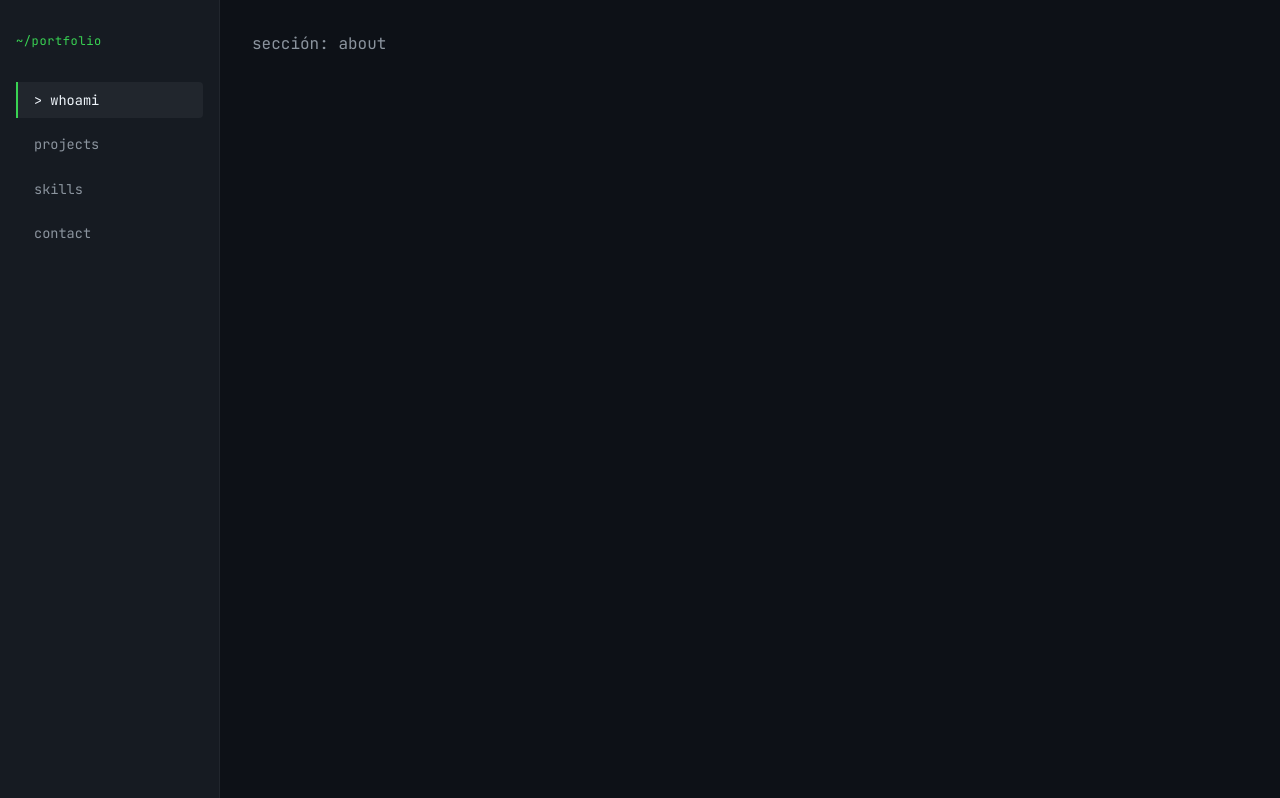
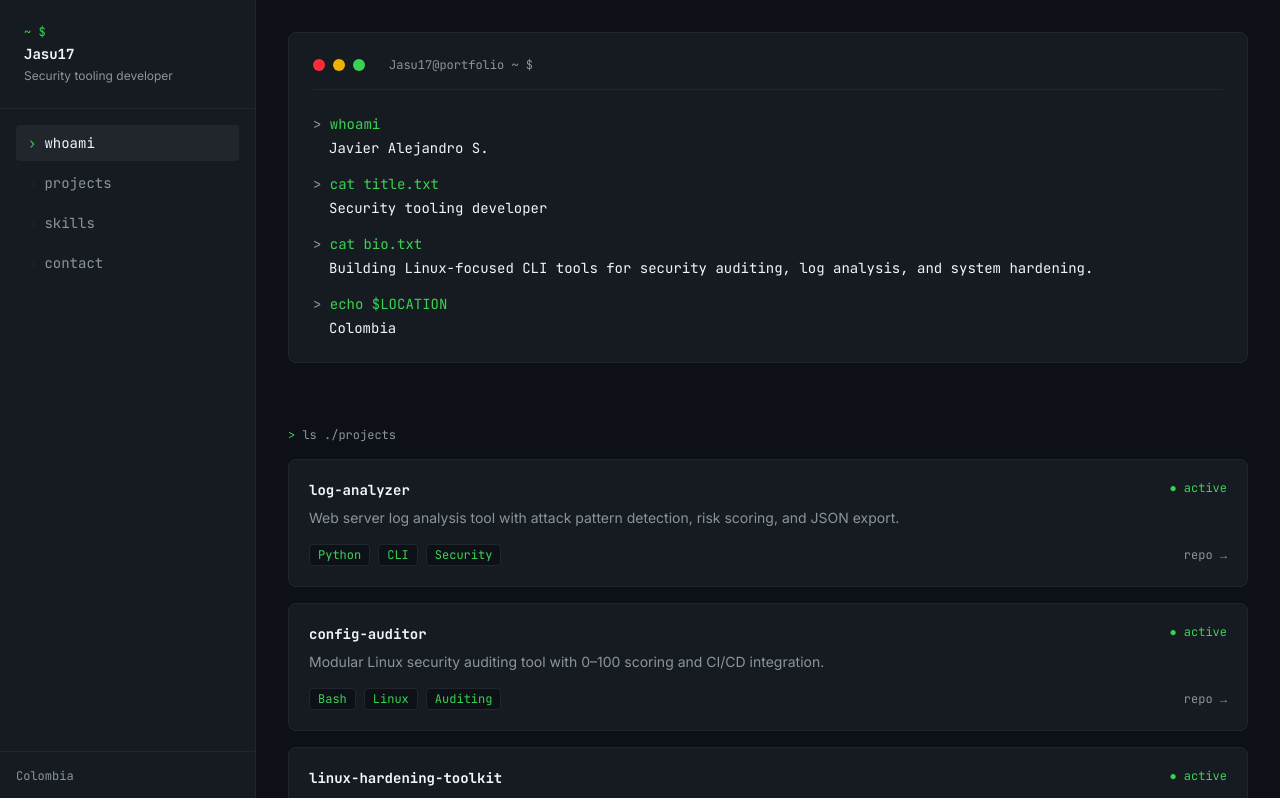
Before and after one commit to Jasu17/Jasu17.github.io, a React (Vite) app: page / in a window 1280 px wide. Shown: the top 798 px of the page. Built offline with nearby package versions, Linux system fonts and the light colour scheme.

Commit message:
feat: initial setup with dashboard layout

```diff
--- a/src/App.jsx
+++ b/src/App.jsx
@@ -1,21 +1,18 @@
-import { useState } from 'react'
-import Sidebar from './components/Sidebar'
+import Sidebar from "./components/Sidebar"
+import Hero from "./components/Hero"
+import Projects from "./components/Projects"
+import Skills from "./components/Skills"
+import Contact from "./components/Contact"
 
 export default function App() {
-  const [active, setActive] = useState('about')
-
-  return (
-    <div style={{ display: 'flex' }}>
-      <Sidebar active={active} onNavigate={setActive} />
-      <main style={{
-        marginLeft: '220px',
-        padding: '2rem',
-        minHeight: '100vh',
-        width: '100%',
-      }}>
-        <p style={{ fontFamily: 'JetBrains Mono, monospace', color: 'var(--color-muted)' }}>
-          sección: {active}
-        </p>
+  return(
+    <div className="flex min-h-screen bg-base text-text-primary font-sans">
+      <Sidebar />
+      <main className="flex-1 ml-64 p-8">
+        <Hero />
+        <Projects />
+        <Skills />
+        <Contact />
       </main>
     </div>
   )
--- /dev/null
+++ b/src/components/Contact.jsx
@@ -0,0 +1,39 @@
+import { profile } from '../data/portfolio'
+
+const links = [
+  { label: 'github', url: profile.github, value: profile.handle },
+  { label: 'linkedin', url: profile.linkedin, value: `in/${profile.handle}` },
+]
+
+export default function Contact() {
+  return (
+    <section id="contact" className="mb-16">
+
+      <h2 className="font-mono text-text-secondary text-xs mb-4">
+        <span className="text-accent">{'>'}</span> contact --list
+      </h2>
+
+      <div className="bg-surface border border-border rounded-lg p-5">
+        <div className="space-y-3">
+          {links.map((link) => (
+            <div key={link.label} className="flex items-center gap-4">
+              <span className="font-mono text-text-secondary text-sm w-20">
+                {link.label}
+              </span>
+              <span className="text-border font-mono text-sm">→</span>
+              <a
+                href={link.url}
+                target="_blank"
+                rel="noopener noreferrer"
+                className="font-mono text-accent text-sm hover:underline"
+              >
+                {link.value}
+              </a>
+            </div>
+          ))}
+        </div>
+      </div>
+
+    </section>
+  )
+}
--- /dev/null
+++ b/src/components/Hero.jsx
@@ -0,0 +1,55 @@
+import { profile } from '../data/portfolio'
+import { useEffect, useState } from 'react'
+
+const lines = [
+  { prompt: 'whoami', output: profile.name },
+  { prompt: 'cat title.txt', output: profile.title },
+  { prompt: 'cat bio.txt', output: profile.bio },
+  { prompt: 'echo $LOCATION', output: profile.location },
+]
+
+export default function Hero() {
+  const [visibleLines, setVisibleLines] = useState(0)
+
+  useEffect(() => {
+    if (visibleLines >= lines.length) return
+    const timer = setTimeout(() => {
+      setVisibleLines((v) => v + 1)
+    }, 600)
+    return () => clearTimeout(timer)
+  }, [visibleLines])
+
+  return (
+    <section id="whoami" className="mb-16">
+      <div className="bg-surface border border-border rounded-lg p-6 font-mono text-sm">
+
+        {/* Terminal bar */}
+        <div className="flex items-center gap-2 mb-6 pb-4 border-b border-border">
+          <span className="w-3 h-3 rounded-full bg-red-500"></span>
+          <span className="w-3 h-3 rounded-full bg-yellow-500"></span>
+          <span className="w-3 h-3 rounded-full bg-accent"></span>
+          <span className="ml-4 text-text-secondary text-xs">{profile.handle}@portfolio ~ $</span>
+        </div>
+
+        {/* Lines */}
+        <div className="space-y-4">
+          {lines.slice(0, visibleLines).map((line, i) => (
+            <div key={i}>
+              <p className="text-accent">
+                <span className="text-text-secondary">{'>'} </span>
+                {line.prompt}
+              </p>
+              <p className="text-text-primary mt-1 pl-4">{line.output}</p>
+            </div>
+          ))}
+        </div>
+
+        {/* Cursor */}
+        {visibleLines < lines.length && (
+          <span className="inline-block w-2 h-4 bg-accent mt-4 animate-pulse"></span>
+        )}
+
+      </div>
+    </section>
+  )
+}
--- /dev/null
+++ b/src/components/Projects.jsx
@@ -0,0 +1,63 @@
+import { projects } from '../data/portfolio'
+
+const statusColor = {
+  active: 'text-accent',
+  wip: 'text-yellow-500',
+  archived: 'text-text-secondary',
+}
+
+export default function Projects() {
+  return (
+    <section id="projects" className="mb-16">
+
+      <h2 className="font-mono text-text-secondary text-xs mb-4">
+        <span className="text-accent">{'>'}</span> ls ./projects
+      </h2>
+
+      <div className="grid grid-cols-1 gap-4">
+        {projects.map((project) => (
+          <div
+            key={project.id}
+            className="bg-surface border border-border rounded-lg p-5 hover:border-accent transition-colors"
+          >
+            <div className="flex items-start justify-between mb-2">
+              <span className="font-mono text-text-primary text-sm font-bold">
+                {project.name}
+              </span>
+              <span className={`font-mono text-xs ${statusColor[project.status]}`}>
+                ● {project.status}
+              </span>
+            </div>
+
+            <p className="font-sans text-text-secondary text-sm mb-4">
+              {project.description}
+            </p>
+
+            <div className="flex items-center justify-between">
+              <div className="flex gap-2 flex-wrap">
+                {project.tags.map((tag) => (
+                  <span
+                    key={tag}
+                    className="font-mono text-xs text-accent bg-base border border-border px-2 py-0.5 rounded"
+                  >
+                    {tag}
+                  </span>
+                ))}
+              </div>
+
+              <a
+                href={project.repo}
+                target="_blank"
+                rel="noopener noreferrer"
+                className="font-mono text-xs text-text-secondary hover:text-accent transition-colors"
+              >
+                repo →
+              </a>
+            </div>
+          </div>
+        ))}
+      </div>
+
+    </section>
+  )
+}
--- a/src/components/Sidebar.jsx
+++ b/src/components/Sidebar.jsx
@@ -1,56 +1,70 @@
+import { useEffect, useState } from 'react'
+import { profile } from '../data/portfolio'
+
 const navItems = [
-  { id: 'about',    label: 'whoami' },
+  { id: 'whoami', label: 'whoami' },
   { id: 'projects', label: 'projects' },
-  { id: 'skills',   label: 'skills' },
-  { id: 'contact',  label: 'contact' },
+  { id: 'skills', label: 'skills' },
+  { id: 'contact', label: 'contact' },
 ]
 
-export default function Sidebar({ active, onNavigate }) {
+export default function Sidebar() {
+  const [active, setActive] = useState('whoami')
+
+  useEffect(() => {
+    const observers = navItems.map(({ id }) => {
+      const el = document.getElementById(id)
+      if (!el) return null
+
+      const observer = new IntersectionObserver(
+        ([entry]) => {
+          if (entry.isIntersecting) setActive(id)
+        },
+        { threshold: 0.3 }
+      )
+      observer.observe(el)
+      return observer
+    })
+
+    return () => observers.forEach((o) => o && o.disconnect())
+  }, [])
+
   return (
-    <aside style={{
-      width: '220px',
-      minHeight: '100vh',
-      backgroundColor: 'var(--color-surface)',
-      borderRight: '1px solid var(--color-border)',
-      padding: '2rem 1rem',
-      display: 'flex',
-      flexDirection: 'column',
-      gap: '0.5rem',
-      position: 'fixed',
-      top: 0,
-      left: 0,
-    }}>
-      <div style={{
-        fontFamily: 'JetBrains Mono, monospace',
-        color: 'var(--color-accent)',
-        fontSize: '0.75rem',
-        marginBottom: '1.5rem',
-        letterSpacing: '0.05em',
-      }}>
-        ~/portfolio
+    <aside className="fixed top-0 left-0 h-screen w-64 bg-surface border-r border-border flex flex-col">
+
+      {/* Header */}
+      <div className="p-6 border-b border-border">
+        <p className="font-mono text-accent text-xs mb-1">~ $</p>
+        <p className="font-mono text-text-primary text-sm font-bold">{profile.handle}</p>
+        <p className="font-sans text-text-secondary text-xs mt-1">{profile.title}</p>
       </div>
 
-      {navItems.map(item => (
-        <button
-          key={item.id}
-          onClick={() => onNavigate(item.id)}
-          style={{
-            background: active === item.id ? 'var(--color-border)' : 'transparent',
-            border: 'none',
-            borderLeft: active === item.id ? '2px solid var(--color-accent)' : '2px solid transparent',
-            color: active === item.id ? 'var(--color-text)' : 'var(--color-muted)',
-            fontFamily: 'JetBrains Mono, monospace',
-            fontSize: '0.85rem',
-            padding: '0.5rem 1rem',
-            cursor: 'pointer',
-            textAlign: 'left',
-            borderRadius: '0 4px 4px 0',
-            transition: 'all 0.15s ease',
-          }}
-        >
-          {active === item.id ? '> ' : '  '}{item.label}
-        </button>
-      ))}
+      {/* Nav */}
+      <nav className="flex-1 p-4">
+        <ul className="space-y-1">
+          {navItems.map((item) => (
+            <li key={item.id}>
+              <a
+                href={`#${item.id}`}
+                className={`flex items-center gap-2 px-3 py-2 rounded font-mono text-sm transition-colors
+                  ${active === item.id
+                    ? 'text-text-primary bg-border'
+                    : 'text-text-secondary hover:text-text-primary hover:bg-border'
+                  }`}
+              >
+                <span className={active === item.id ? 'text-accent' : 'text-border'}>›</span>
+                {item.label}
+              </a>
+            </li>
+          ))}
+        </ul>
+      </nav>
+
+      {/* Footer */}
+      <div className="p-4 border-t border-border">
+        <p className="font-mono text-text-secondary text-xs">{profile.location}</p>
+      </div>
+
     </aside>
   )
 }
--- /dev/null
+++ b/src/components/Skills.jsx
@@ -0,0 +1,34 @@
+import { skills } from '../data/portfolio'
+
+export default function Skills() {
+  return (
+    <section id="skills" className="mb-16">
+
+      <h2 className="font-mono text-text-secondary text-xs mb-4">
+        <span className="text-accent">{'>'}</span> cat skills.json
+      </h2>
+
+      <div className="bg-surface border border-border rounded-lg p-5 font-mono text-sm">
+        <p className="text-border mb-4">{'{'}</p>
+
+        {skills.map((group, i) => (
+          <div key={group.category} className="mb-3 pl-4">
+            <span className="text-accent">"{group.category}"</span>
+            <span className="text-text-secondary">: [</span>
+            <div className="pl-4 mt-1 flex flex-wrap gap-2">
+              {group.items.map((item, j) => (
+                <span key={item} className="text-text-primary">
+                  "{item}"{j < group.items.length - 1 ? ',' : ''}
+                </span>
+              ))}
+            </div>
+            <span className="text-text-secondary">]{i < skills.length - 1 ? ',' : ''}</span>
+          </div>
+        ))}
+
+        <p className="text-border mt-2">{'}'}</p>
+      </div>
+
+    </section>
+  )
+}
--- /dev/null
+++ b/src/data/portfolio.js
@@ -0,0 +1,43 @@
+export const profile = {
+  name: "Javier Alejandro S.",
+  handle: "Jasu17",
+  title: "Security tooling developer",
+  bio: "Building Linux-focused CLI tools for security auditing, log analysis, and system hardening.",
+  location: "Colombia",
+  github: "https://github.com/Jasu17",
+  linkedin: "https://linkedin.com/in/javier-alejandro-s-526483321",
+  avatarPlaceholder: true,
+}
+
+export const projects = [
+  {
+    id: "log-analyzer",
+    name: "log-analyzer",
+    description: "Web server log analysis tool with attack pattern detection, risk scoring, and JSON export.",
+    tags: ["Python", "CLI", "Security"],
+    status: "active",
+    repo: "https://github.com/Jasu17/log-analyzer.git",
+  },
+  {
+    id: "config-auditor",
+    name: "config-auditor",
+    description: "Modular Linux security auditing tool with 0–100 scoring and CI/CD integration.",
+    tags: ["Bash", "Linux", "Auditing"],
+    status: "active",
+    repo: "https://github.com/Jasu17/Config-auditor.git",
+  },
+  {
+    id: "hardening-toolkit",
+    name: "linux-hardening-toolkit",
+    description: "Modular hardening toolkit covering SSH, firewall, sysctl, services, users, and audit domains.",
+    tags: ["Bash", "Linux", "Hardening"],
+    status: "active",
+    repo: "https://github.com/Jasu17/linux-hardening-toolkit.git",
+  },
+]
+
+export const skills = [
+  { category: "Languages", items: ["Python", "Bash", "JavaScript"] },
+  { category: "Security", items: ["Log Analysis", "System Auditing", "Hardening"] },
+  { category: "Tools", items: ["Linux", "Git", "React", "Vite"] },
+]
--- a/src/index.css
+++ b/src/index.css
@@ -1,26 +1,19 @@
 @import "tailwindcss";
 
-:root {
-  --color-bg:        #0D1117;
-  --color-surface:   #161B22;
-  --color-border:    #21262D;
-  --color-accent:    #39D353;
-  --color-text:      #F0F6FC;
-  --color-muted:     #8B949E;
-}
+@theme {
+  --color-base: #0D1117;
+  --color-surface: #161B22;
+  --color-border: #21262D;
+  --color-accent: #39D353;
+  --color-text-primary: #F0F6FC;
+  --color-text-secondary: #8B949E;
 
-* {
-  box-sizing: border-box;
-  margin: 0;
-  padding: 0;
+  --font-mono: "JetBrains Mono", monospace;
+  --font-sans: "Inter", sans-serif;
 }
 
 body {
-  background-color: var(--color-bg);
-  color: var(--color-text);
-  font-family: 'Inter', sans-serif;
+  background-color: #0D1117;
+  color: #F0F6FC;
+  font-family: "Inter", sans-serif;
 }
-
-.font-mono {
-  font-family: 'JetBrains Mono', monospace;
-}
```
